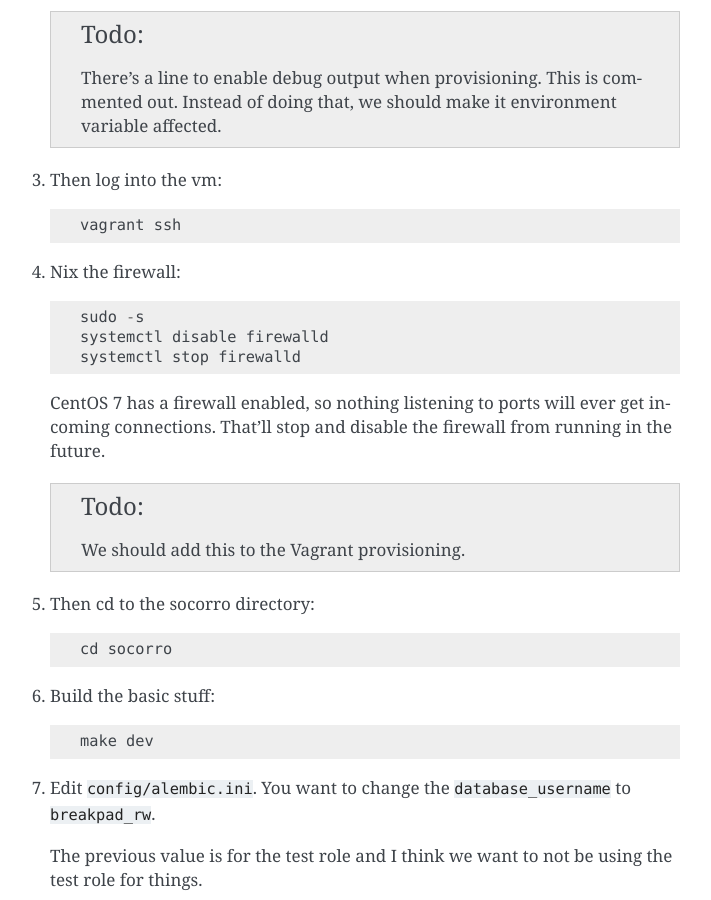
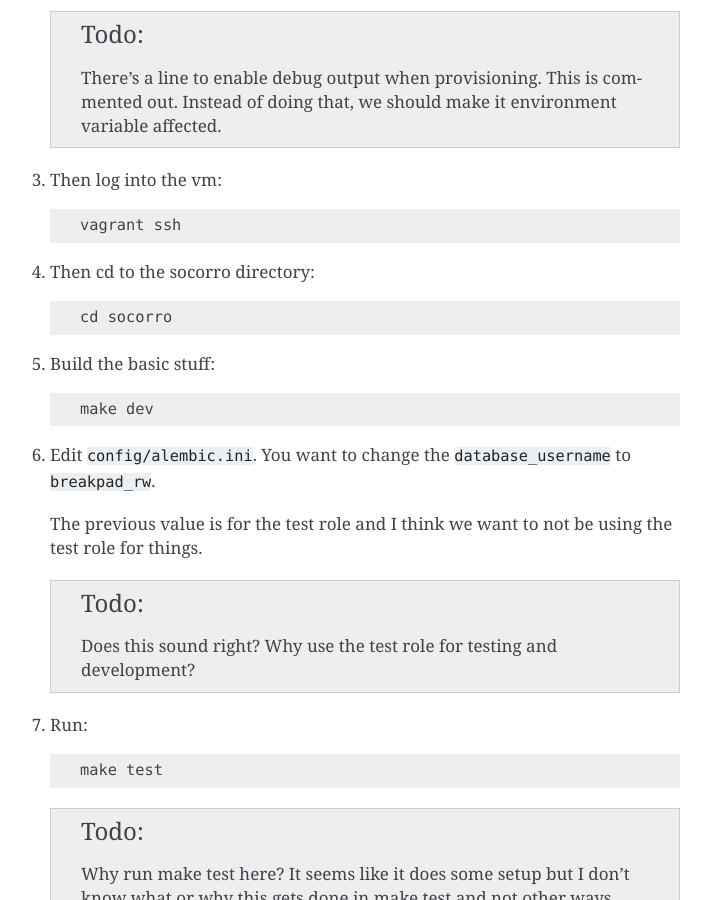
Before and after one commit to willkg/socorro-zero, a Sphinx documentation site: the page built from docs/dev_vagrant.rst, in a window 1280 px wide and 900 px high, scrolled down 817 px. Shown: the whole window, without its empty margins (400-1111 px from the left). Built offline with Sphinx 7.4.7, drawn with Linux system fonts in a browser that asks for light colours.

Commit message:
Move firewalld fixes to puppet file

```diff
--- a/docs/dev_vagrant.rst
+++ b/docs/dev_vagrant.rst
@@ -34,20 +34,6 @@ Setup
 #. Then log into the vm::
 
       vagrant ssh
-
-#. Nix the firewall::
-
-      sudo -s
-      systemctl disable firewalld
-      systemctl stop firewalld
-
-   CentOS 7 has a firewall enabled, so nothing listening to ports will ever get
-   incoming connections. That'll stop and disable the firewall from running in
-   the future.
-
-   .. todo::
-
-      We should add this to the Vagrant provisioning.
 
 #. Then cd to the socorro directory::
 
```
Also changed, not shown: 2 other files.
